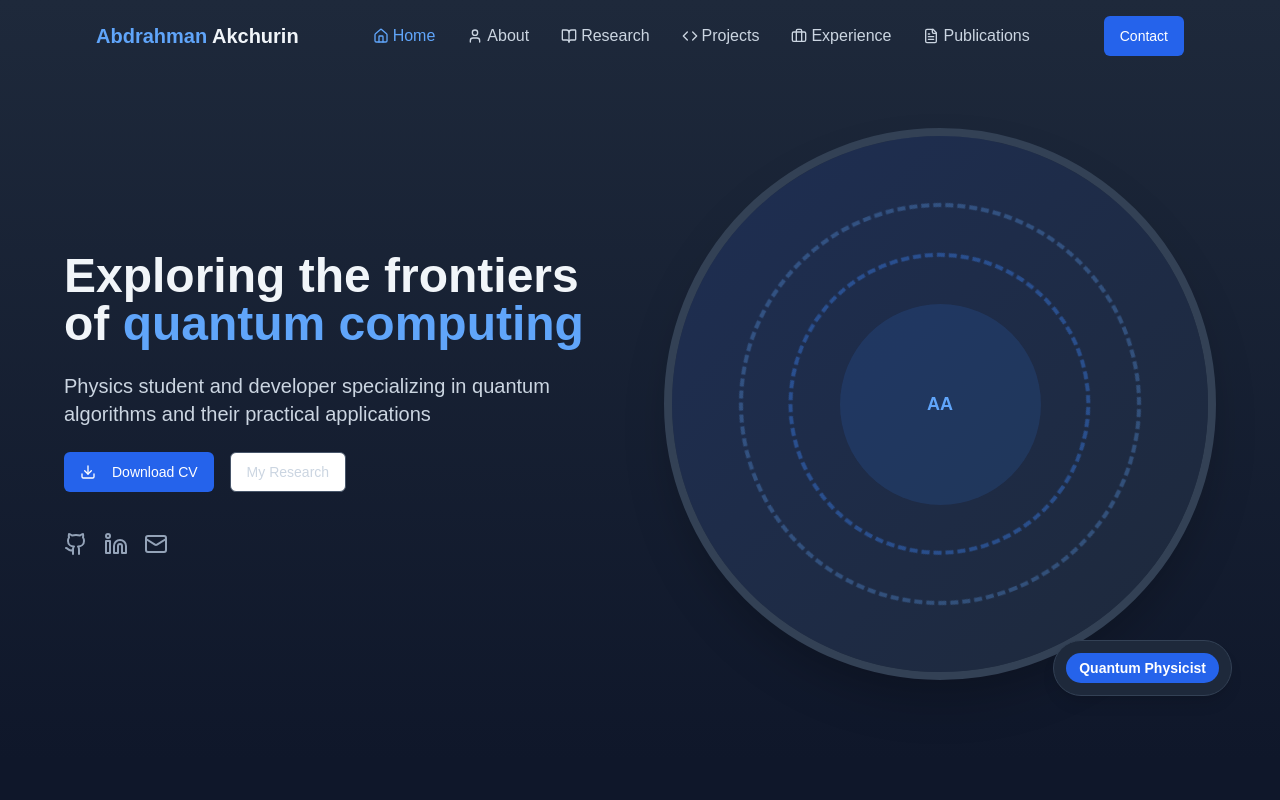
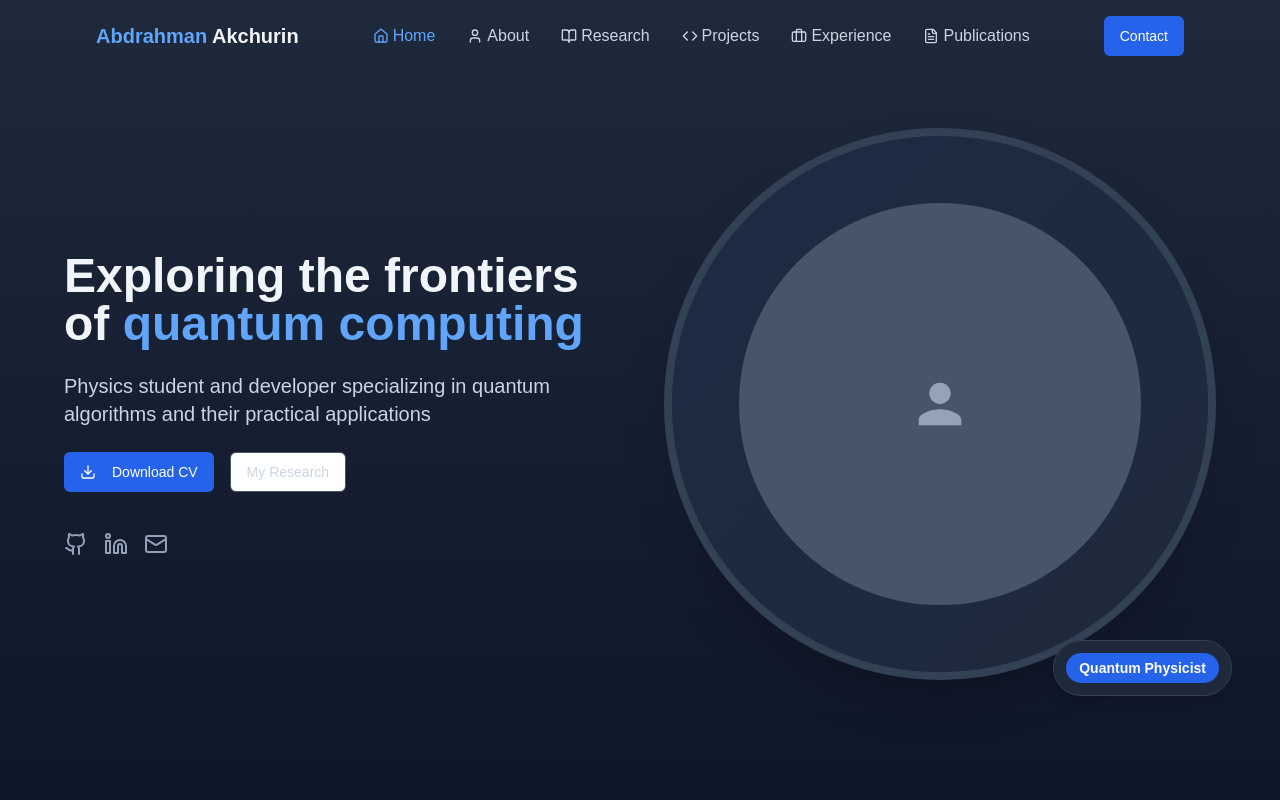
Before and after one commit to YpCIIIaK/abdraWebsitePortfolio, a Next.js app in the folder abdraPortfolio/: page / in a window 1280 px wide. Shown: the top 800 px of the page. Built offline with nearby package versions, Linux system fonts and the light colour scheme.

Commit message:
Update portfolio.tsx

```diff
--- a/abdraPortfolio/portfolio.tsx
+++ b/abdraPortfolio/portfolio.tsx
@@ -199,7 +199,6 @@ export default function Portfolio() {
         </div>
       </header>
 
-      {/* Hero Section */}
       <section ref={homeRef} className="pt-32 pb-20 px-4 sm:px-6 lg:px-8 bg-gradient-to-b from-slate-800 to-slate-900">
         <div className="max-w-6xl mx-auto">
           <div className="grid md:grid-cols-2 gap-12 items-center">
@@ -237,26 +236,11 @@ export default function Portfolio() {
             </div>
             <div className="relative">
               <div className="aspect-square rounded-full bg-slate-800 flex items-center justify-center overflow-hidden border-8 border-slate-700 shadow-2xl">
-                <div className="w-full h-full bg-gradient-to-br from-blue-900/30 to-slate-800 flex items-center justify-center">
-                  <div className="relative w-3/4 h-3/4">
-                    <div className="absolute inset-0 flex items-center justify-center">
-                      <div
-                        className="w-full h-full rounded-full border-4 border-blue-400/30 border-dashed animate-spin"
-                        style={{ animationDuration: "15s" }}
-                      ></div>
-                    </div>
-                    <div className="absolute inset-0 flex items-center justify-center">
-                      <div
-                        className="w-3/4 h-3/4 rounded-full border-4 border-blue-500/40 border-dashed animate-spin"
-                        style={{ animationDuration: "10s", animationDirection: "reverse" }}
-                      ></div>
-                    </div>
-                    <div className="absolute inset-0 flex items-center justify-center">
-                      <div className="w-1/2 h-1/2 rounded-full bg-blue-500/20 animate-pulse"></div>
-                    </div>
-                    <div className="absolute inset-0 flex items-center justify-center">
-                      <span className="text-blue-400 font-bold text-lg">AA</span>
-                    </div>
+                <div className="w-full h-full bg-gradient-to-br from-blue-900/10 to-slate-800 flex items-center justify-center">
+                  <div className="w-3/4 h-3/4 rounded-full bg-slate-600 flex items-center justify-center">
+                    <svg className="w-16 h-16 text-slate-400" fill="currentColor" viewBox="0 0 24 24">
+                      <path d="M12 12c2.21 0 4-1.79 4-4s-1.79-4-4-4-4 1.79-4 4 1.79 4 4 4zm0 2c-2.67 0-8 1.34-8 4v2h16v-2c0-2.66-5.33-4-8-4z"/>
+                    </svg>
                   </div>
                 </div>
               </div>
```
